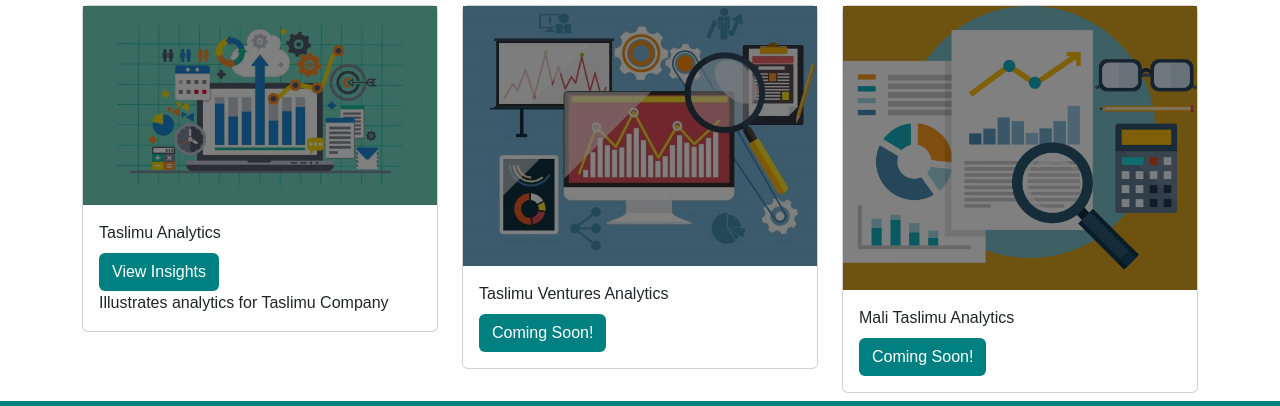
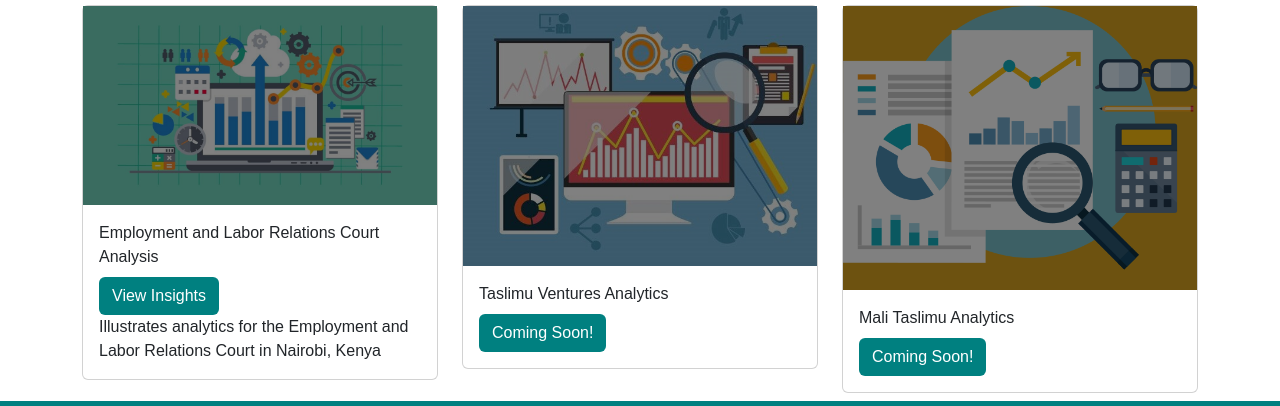
Before and after one commit to Kiptooe/analytics-website, a plain HTML site: page dashboard.html in a window 1280 px wide. Shown: the part 75-481 px from the top of the page. Drawn offline with nearby package versions, Linux system fonts and the light colour scheme.

Commit message:
Changed from Taslimu project description to Court Analysis project description

```diff
--- a/dashboard.html
+++ b/dashboard.html
@@ -28,9 +28,9 @@
                 <div class="card">
                     <img src="img/analytics(2).jpg" alt="analytics dashboard" class="card-image" style="filter: brightness(50%);">
                     <div class="card-body">
-                        <div class="card-title">Taslimu Analytics</div>
+                        <div class="card-title">Employment and Labor Relations Court Analysis</div>
                         <a  href="single.html" class="btn links card-link">View Insights</a>
-                        <div class="card-text">Illustrates analytics for Taslimu Company</div>
+                        <div class="card-text">Illustrates analytics for the Employment and Labor Relations Court in Nairobi, Kenya</div>
                     </div>
                 </div>
             </div>
```
